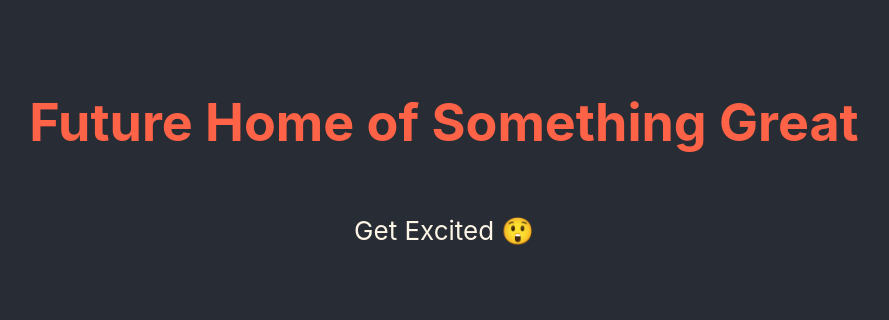
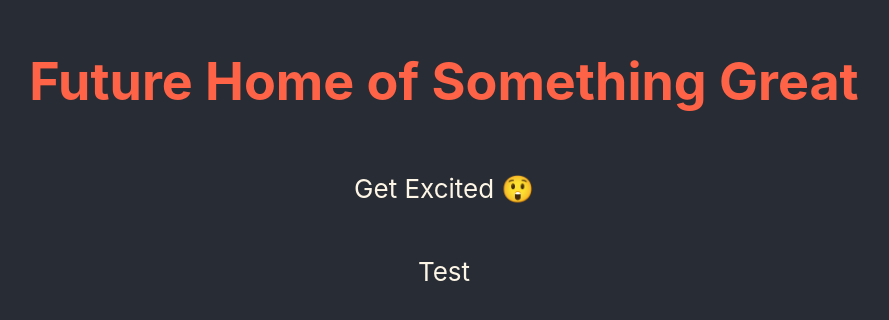
Before and after one commit to JS-Jr-Dev-Job-Board/react, a React (Create React App) app: page / in a window 1280 px wide. Shown: the part 236-556 px from the top of the page, without its empty margins (196-1085 px from the left). Built offline with nearby package versions, Linux system fonts and the light colour scheme.

Commit message:
adding recoil store

```diff
--- a/src/App.js
+++ b/src/App.js
@@ -1,22 +1,26 @@
-import './App.css';
-import styled from 'styled-components';
-import LoginBtn from './components/LoginBtn'
-import LogoutBtn from './components/LogoutBtn'
+import "./App.css";
+import styled from "styled-components";
+import LoginBtn from "./components/LoginBtn";
+import LogoutBtn from "./components/LogoutBtn";
+import { useRecoilState } from "recoil";
+import { testState } from "./store/atom";
 
-
-const ComingSoon = styled.h1 `
-  color: ${pr => pr.theme.primaryColor};
-`
-const Teaser = styled.p `
-  color: ${pr => pr.theme.white};
-`
+const ComingSoon = styled.h1`
+  color: ${(pr) => pr.theme.primaryColor};
+`;
+const Teaser = styled.p`
+  color: ${(pr) => pr.theme.white};
+`;
 
 function App() {
+  const [test, setTest] = useRecoilState(testState);
+
   return (
     <div className="App">
       <header className="App-header">
         <ComingSoon>Future Home of Something Great</ComingSoon>
         <Teaser>Get Excited 😲</Teaser>
+        <Teaser>{test}</Teaser>
       </header>
     </div>
   );
--- /dev/null
+++ b/src/store/atom.js
@@ -0,0 +1,7 @@
+import { atom } from "recoil";
+
+//testing state
+export const testState = atom({
+  key: "test",
+  default: "Test",
+});
```
